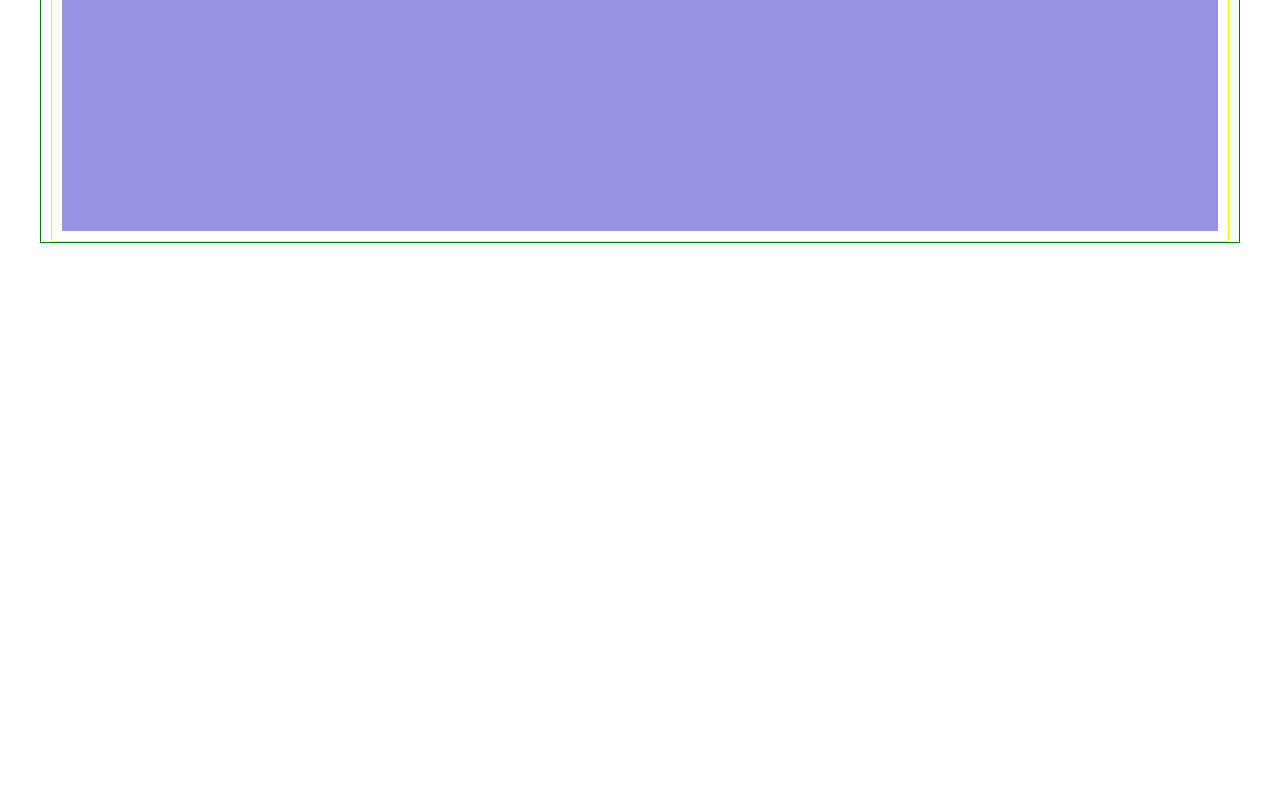
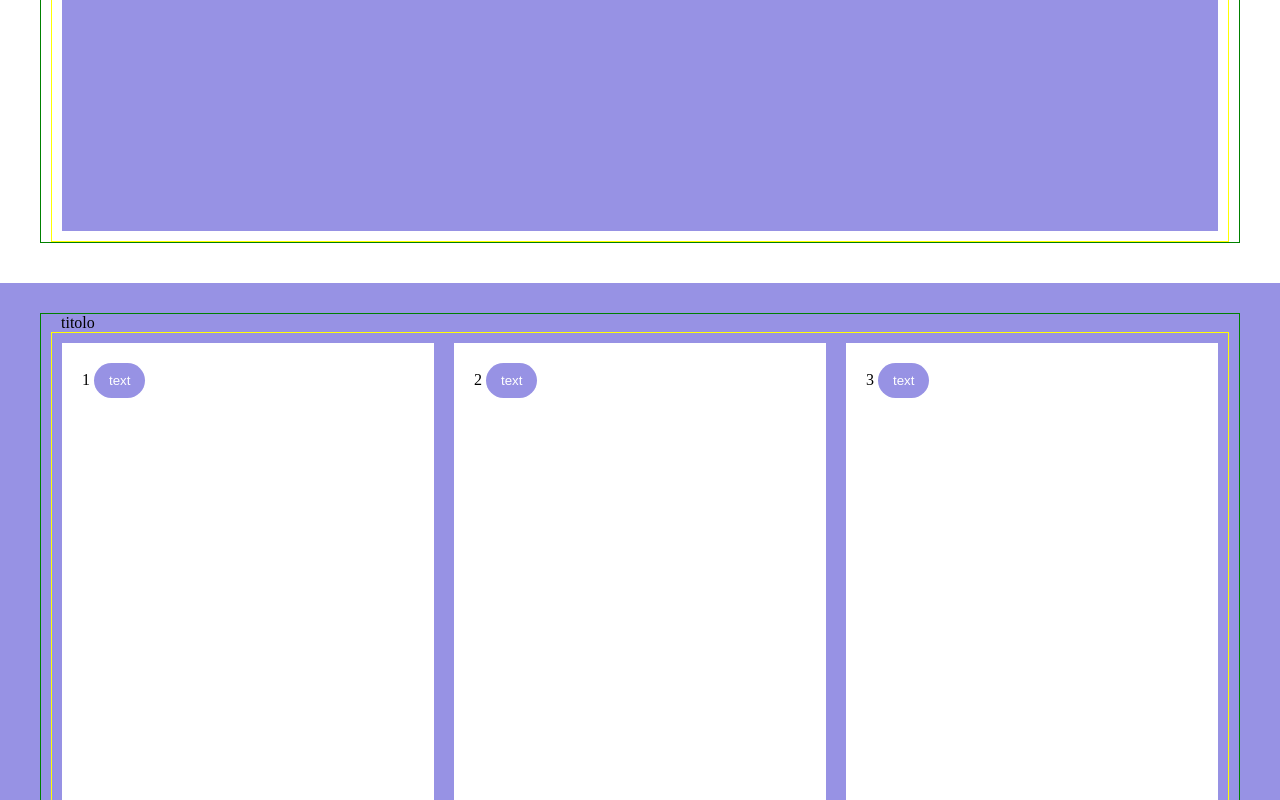
Before and after one commit to Francescodc92/htmlcss-responsive-layout, a plain HTML site: page index.html in a window 1280 px wide. Shown: the part 3127-3927 px from the top of the page. Before the commit the page ends 3410 px from the top, so only its background shows below. Drawn offline with Linux system fonts and the light colour scheme.

Commit message:
end section benefits structure

```diff
--- a/css/general.css
+++ b/css/general.css
@@ -52,6 +52,7 @@ button.primary:hover {
 }
 
 button.secondary {
+  color: #fff;
   border-radius: 2rem;
   background-color: var(--bg-secondary-light);
 }
--- a/css/style.css
+++ b/css/style.css
@@ -38,7 +38,7 @@ Main
 ------------*/
 /*-----section cards-----*/
 
-.my-row .card {
+section#cards .my-row .card {
   margin-block: var(--margin-col);
   padding: var(--padding-card);
   background-color: var(--bg-primary-light);
@@ -63,6 +63,16 @@ section#testimonials .my-row .col.col-mobile > * {
   background-color: var(--bg-secondary-light);
   text-align: center;
   color: #fff;
+}
+
+/*-----section benefits-----*/
+section#benefits {
+  background-color: var(--bg-secondary-light);
+}
+section#benefits .my-row .card {
+  margin-block: var(--margin-col);
+  padding: var(--padding-card);
+  background-color: #fff;
 }
 /*--------------
 Responsive
@@ -89,6 +99,10 @@ Responsive
   section#testimonials .my-row .col.col-mobile .card .right {
     width: 80%;
     text-align: left;
+  }
+  /*--------section benefits------------*/
+  section#benefits .my-row .col {
+    width: calc((100% / 2) - (2 * var(--margin-col)));
   }
 }
 
@@ -122,4 +136,8 @@ Responsive
   section#plans .my-row .col-full .right {
     align-self: flex-end;
   }
+  /*------------main benefits section---------------*/
+  section#benefits .my-row .col {
+    width: calc((100% / 3) - (2 * var(--margin-col)));
+  }
 }
--- a/index.html
+++ b/index.html
@@ -139,6 +139,65 @@
         <!-- end container -->
       </section>
       <!--end section testimonials-->
+
+      <section id="benefits">
+        <div class="container">
+          titolo
+          <div class="my-row">
+            <div class="col col-mobile">
+              <div class="card">
+                1
+                <button class="secondary">text</button>
+              </div>
+              <!--card-->
+            </div>
+            <!--end col-->
+            <div class="col col-mobile">
+              <div class="card">
+                2
+                <button class="secondary">text</button>
+              </div>
+              <!--card-->
+            </div>
+            <!--end col-->
+            <div class="col col-mobile">
+              <div class="card">
+                3
+                <button class="secondary">text</button>
+              </div>
+              <!--card-->
+            </div>
+            <!--end col-->
+            <div class="col col-mobile">
+              <div class="card">
+                4
+                <button class="secondary">text</button>
+              </div>
+              <!--card-->
+            </div>
+            <!--end col-->
+            <div class="col col-mobile">
+              <div class="card">
+                5
+                <button class="secondary">text</button>
+              </div>
+              <!--card-->
+            </div>
+            <!--end col-->
+            <div class="col col-mobile">
+              <div class="card">
+                6
+                <button class="secondary">text</button>
+              </div>
+              <!--card-->
+            </div>
+            <!--end col-->
+          </div>
+          <!--end my row-->
+        </div>
+        <!--end container-->
+      </section>
+      <!--section cards-->
     </main>
     <!--end main-->
   </body>
```
